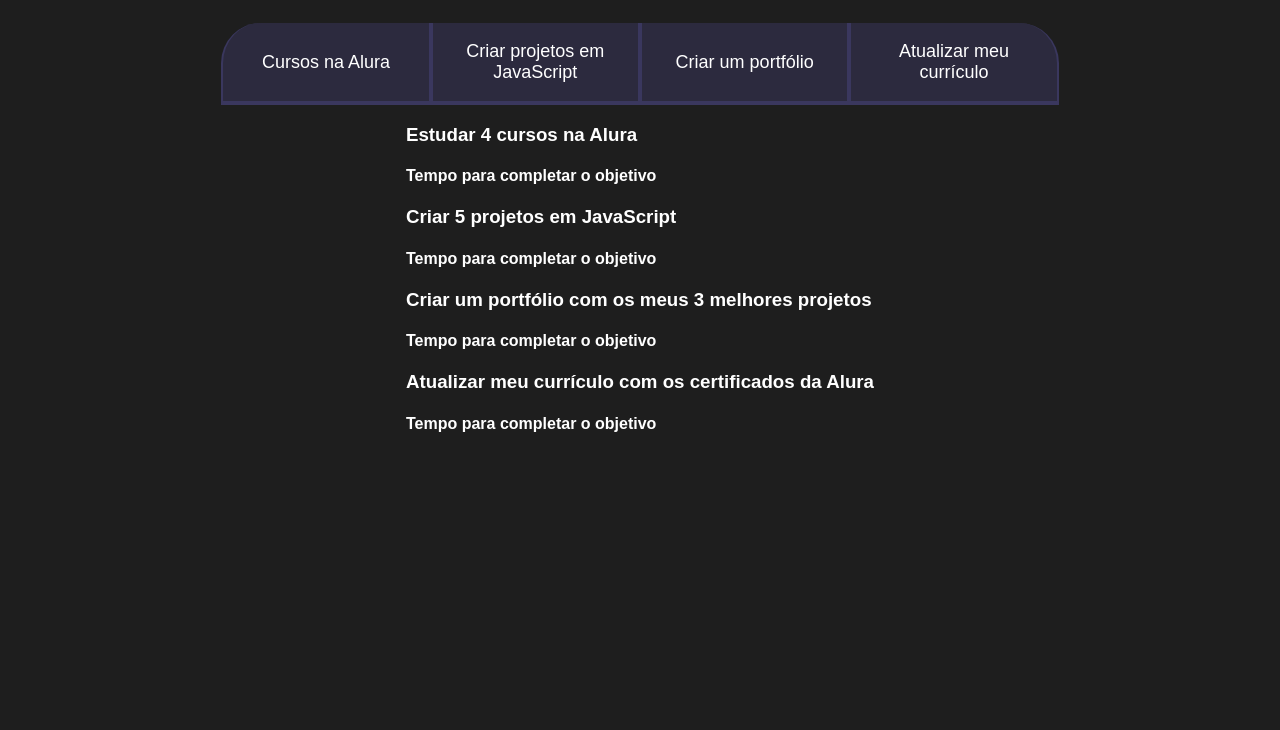
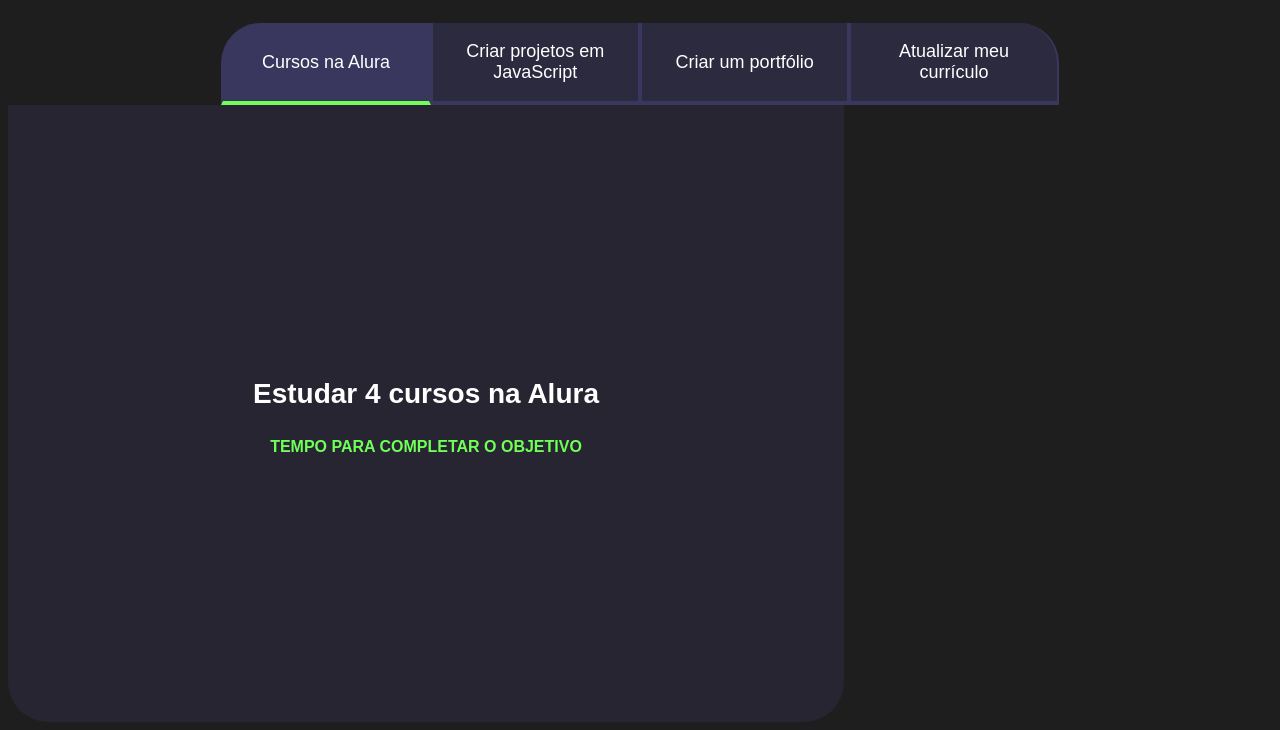
Before and after one commit to kauanacostta/projeto-programa-ao, a plain HTML site: page index.html in a window 1280 px wide. Shown: the part 75-805 px from the top of the page. Drawn offline with Linux system fonts and the light colour scheme.

Commit message:
Add files via upload

```diff
--- a/index.html
+++ b/index.html
@@ -12,18 +12,23 @@
         <section class="conteudo-principal">
           <h2 class="titulo-principal">Meus Objetivos do ano<span>_</span></h2>
           <div class="botoes">
-            <button class="botao">Cursos na Alura</button>
+            <button class="botao ativo">Cursos na Alura</button>
             <button class="botao">Criar projetos em JavaScript</button>
             <button class="botao">Criar um portfólio</button>
             <button class="botao">Atualizar meu currículo</button>
           </div>
+            </section>
+                 <script src="main.js"></script>
+</body>
+</html>
+
           <div class="botoes">
           <div class="abas-textos">
             <div class="aba-conteudo ativo">
                 <h3 class="aba-conteudo-titulo-principal">Estudar 4 cursos na Alura</h3>
                 <h4 class="aba-conteudo-titulo-secundario">Tempo para completar o objetivo</h4>
             </div>
-                <div class="aba-conteudo">
+                <div class="aba-conteudo ">
                   <h3 class="aba-conteudo-titulo-principal">Criar 5 projetos em JavaScript</h3>
                   <h4 class="aba-conteudo-titulo-secundario">Tempo para completar o objetivo</h4>
               </div>
--- a/style.css
+++ b/style.css
@@ -60,6 +60,37 @@
     display: block;
 }
 
+.botao.ativo{
+    background-color: var(--botao-ativo);
+    border-bottom: 4px solid var(--verde);
+}
+
+
+.abas-textos{
+    background-color: var(--texto-fundo);
+    padding: 245px;
+    border-radius: 0 0 40px 40px;
+
+}
+
+.aba-conteudo.ativo{
+    display: block;
+}
+
+.aba-conteudo{
+    display: none;
+}
+.aba-conteudo-titulo-principal{
+    font-size: 28px;
+    text-align: center;
+}
+.aba-conteudo-titulo-secundario{
+    text-align: center;
+    color: var(--verde);
+    text-transform: uppercase;
+}
+
+
 @media screen and (min-width: 768px) {
     .botoes {
         display: flex;
```
